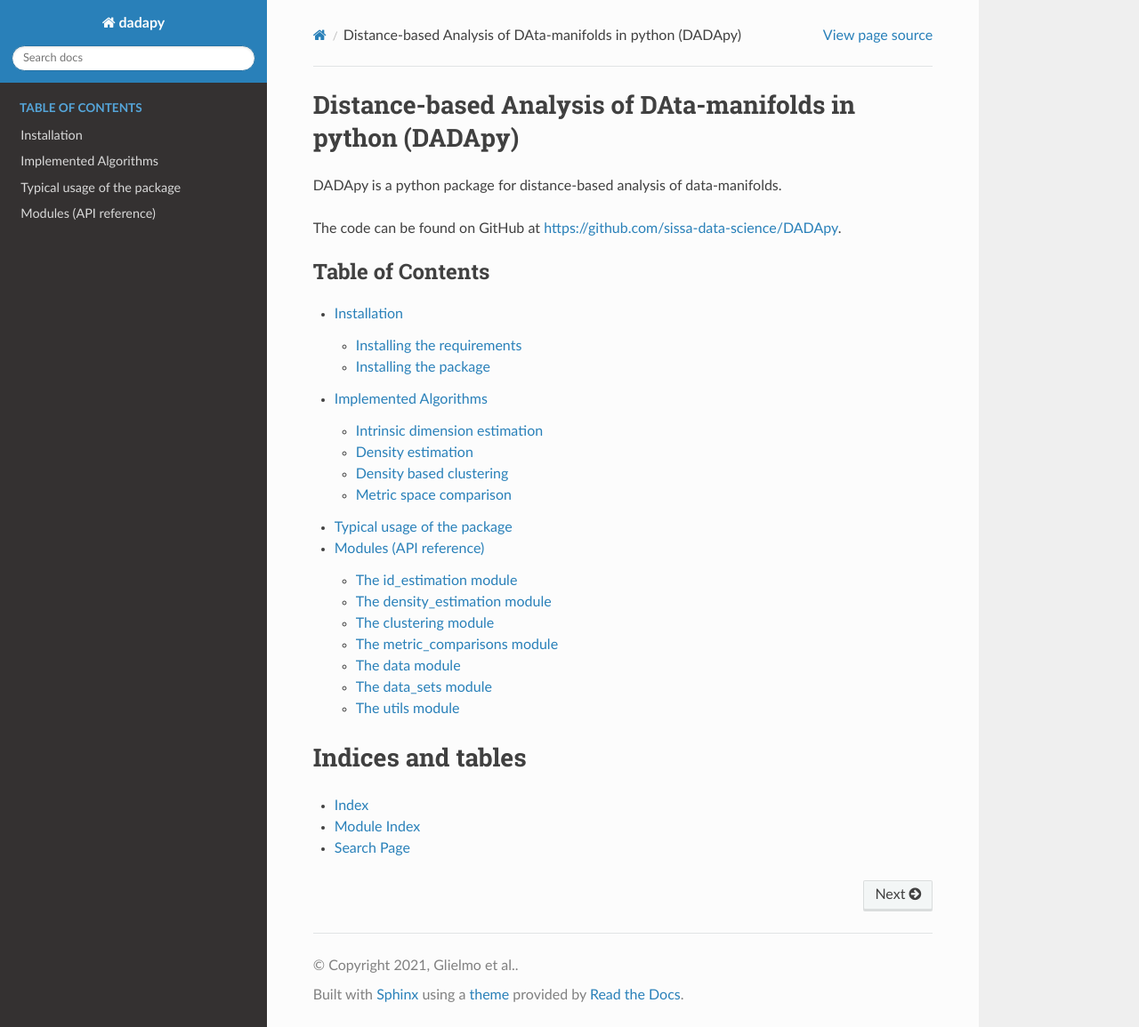
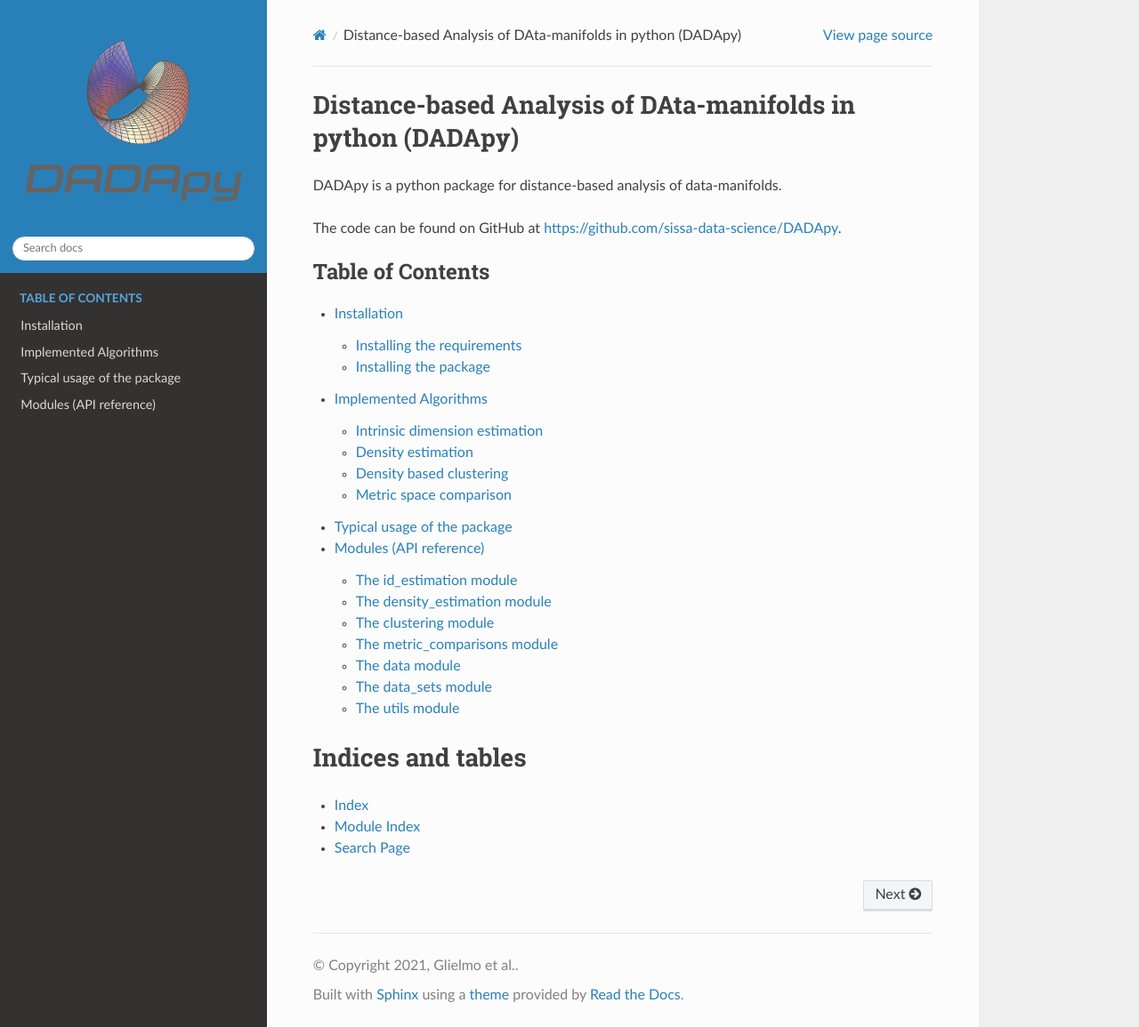
Before and after one commit to sissa-data-science/DADApy, a Sphinx documentation site: the page built from docs/source/index.rst, in a window 1280 px wide and 1155 px high. Shown: the whole window at 89% size. Built offline with Sphinx 7.4.7 and the Read the Docs theme 2.0.0, drawn with Linux system fonts in a browser that asks for light colours; pages that are not in the unit, such as notebooks, are missing from menus.

Commit message:
added logo to readthedocs documentation

```diff
--- a/docs/source/conf.py
+++ b/docs/source/conf.py
@@ -65,10 +65,15 @@ html_theme = "sphinx_rtd_theme"
 # relative to this directory. They are copied after the builtin static files,
 # so a file named "default.css" will overwrite the builtin "default.css".
 
-# html_static_path = ["_static"]
-html_static_path = (
-    []
-)  # _static is included by default and this eliminates an annoying warning
+html_static_path = ["_static"]
+#html_static_path = ([])  # _static is included by default and this eliminates an annoying warning
+
+html_logo = "_static/logo_1_vertical_transparent_v2.png"
+
+html_theme_options = {
+    'logo_only': True,
+    'display_version': True,
+}
 
 autodoc_mock_imports = [
     "dadapy.cython_.cython_clustering",
```
Also changed, not shown: docs/source/_static/logo_1_vertical_transparent_v2.png (added).
